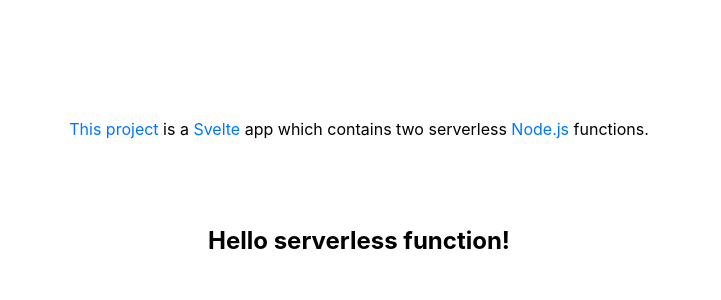
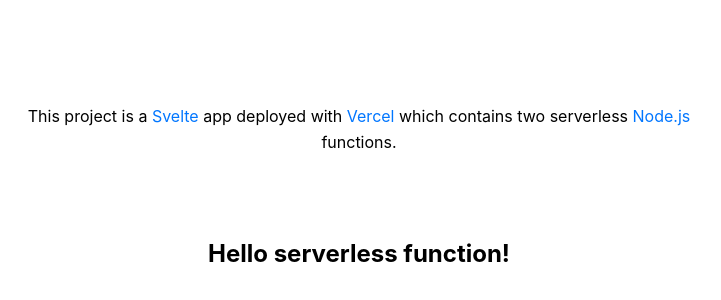
Before and after one commit to mattiasinokuchi/svelte-netlify-functions, a Svelte app: page / in a window 1280 px wide. Shown: the part 218-518 px from the top of the page, without its empty margins (281-1002 px from the left). Built offline with nearby package versions, Linux system fonts and the light colour scheme; no server answers.

Commit message:
changed marup

```diff
--- a/src/App.svelte
+++ b/src/App.svelte
@@ -33,16 +33,17 @@
 
 <main>
   <p>
+    This project is a
+    <a href="https://svelte.dev/">Svelte</a>
+    app deployed with
     <a
       href="https://github.com/vercel/vercel/tree/master/examples/svelte"
       target="_blank"
       rel="noreferrer noopener"
     >
-      This project
+      Vercel
     </a>
-    is a
-    <a href="https://svelte.dev/">Svelte</a>
-    app which contains two serverless
+    which contains two serverless
     <a href="https://nodejs.org/en/">Node.js</a>
     functions.
   </p>
```
